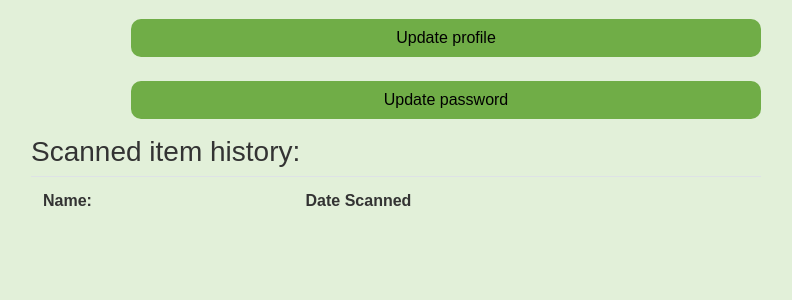
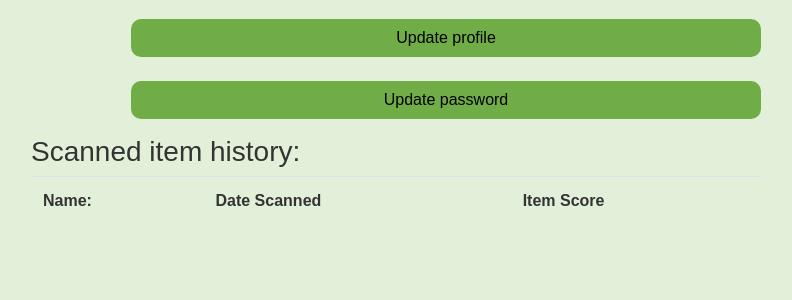
Before and after one commit to Evan-Hocking/ECM2434-Group-28, a Django app: page /profile/ in a window 1280 px wide. Shown: the part 201-501 px from the top of the page, without its empty margins (54-846 px from the left). Run offline with Django 4.2, Linux system fonts and the light colour scheme; a user stored in the database is signed in; data comes from the database, SQL or seed files in the repository; both versions use the stored data as it was after the commit; lists and menus that the app fills with data are empty; some libraries are stand-ins or nearby versions.

Commit message:
Added points per item to history

```diff
--- a/Eco_Food_game/Food_Scanner/addItemPoints.py
+++ b/Eco_Food_game/Food_Scanner/addItemPoints.py
@@ -77,7 +77,8 @@ def addPtsHistDB(request, points, itemName) -> None:
     ## Should it add points for each item as well? ##
     # Adds Item Name and date scanned to history table which is ouput on Profile page
     profile = Profile.objects.get(user=request.user)
-    history = History.objects.create(name=itemName, userId=profile)
+    history = History.objects.create(name=itemName, userId=profile, score=points)
+
 
 
 ### Is this still necessary / are we still using rank for profile ###
--- a/Eco_Food_game/users/models.py
+++ b/Eco_Food_game/users/models.py
@@ -63,6 +63,7 @@ class History(models.Model):
     name = models.CharField(max_length=200)
     userId = models.ForeignKey(Profile, on_delete=models.CASCADE)
     date_Added = models.DateTimeField(auto_now_add=True)
+    score = models.IntegerField(default=0)
     # image = models.CharField(max_length=9999, blank=True)
     """
     When it calls itself, returns the usernames
--- a/Eco_Food_game/users/templates/users/profile.html
+++ b/Eco_Food_game/users/templates/users/profile.html
@@ -26,11 +26,13 @@
             <tr>
                 <th>Name:</th>
                 <th>Date Scanned</th>
+                <th>Item Score</th>
             </tr>
             {% for item in data %} {% if user.profile.id == item.userId_id %}
             <tr>
                 <td>{{item.name}}</td>
                 <td>{{item.date_Added}}</td>
+                <td>{{item.score}}</td>
             </tr>
             {% endif %}{% endfor %}
         </table>
```
Also changed, not shown: Eco_Food_game/db.sqlite3, Eco_Food_game/users/migrations/0015_history_score.py (added).
